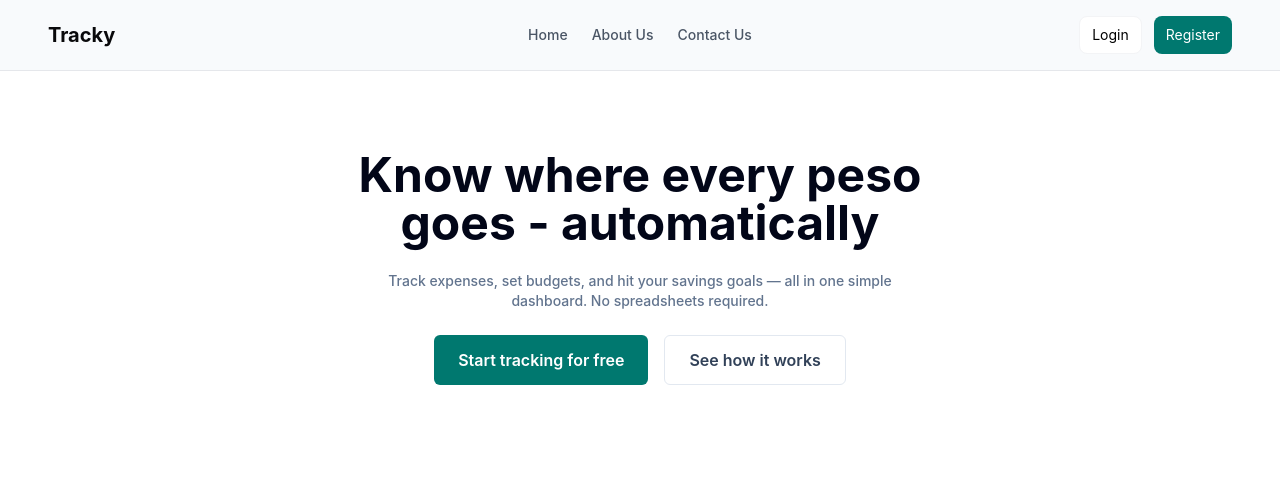
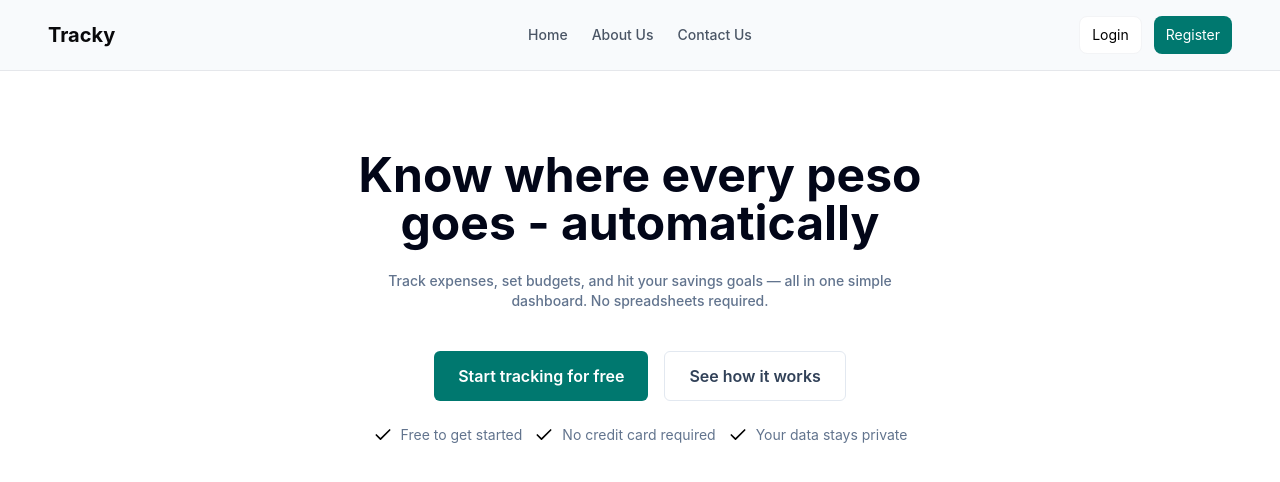
Before and after one commit to nikkoensomo/tracky, a React (Vite) app in the folder client/: page / in a window 1280 px wide. Shown: the top 482 px of the page. Built offline with nearby package versions, Linux system fonts and the light colour scheme; no server answers.

Commit message:
feat: added new styles in landing page

```diff
--- a/client/src/components/sections/heros/LandingPageHero.tsx
+++ b/client/src/components/sections/heros/LandingPageHero.tsx
@@ -1,3 +1,4 @@
+import { Check } from 'lucide-react';
 import CTAButtonOne from "../../buttons/CTAButtonOne";
 import CTAButtonTwo from "../../buttons/CTAButtonTwo";
 
@@ -13,12 +14,11 @@ const LandingPageHero = () => {
     return (
         <>
             <section className="flex flex-col gap-6 px-4 py-20 items-center text-center">
-
                     <h1 className="text-5xl text-slate-950 font-bold max-w-2xl">
                         Know where every peso goes - automatically
                     </h1>
 
-                    <p className="text-sm text-slate-500 font-medium max-w-xl">
+                    <p className="text-sm text-slate-500 font-medium max-w-xl mb-4">
                         Track expenses, set budgets, and hit your savings goals — all in one simple dashboard.
                         No spreadsheets required.
                     </p>
@@ -32,6 +32,23 @@ const LandingPageHero = () => {
                         />
                     </div>
 
+                    <div className="flex justify-between gap-3">
+                        <div className="flex gap-2">
+                            <Check size={20}/>
+                            <span className="text-slate-500 text-sm">Free to get started</span>
+                        </div>
+
+                        <div className="flex gap-2">
+                            <Check size={20}/>
+                            <span className="text-slate-500 text-sm">No credit card required</span>
+                        </div>
+
+                        <div className="flex gap-2">
+                            <Check size={20}/>
+                            <span className="text-slate-500 text-sm">Your data stays private</span>
+                        </div>
+                    </div>
+
             </section>
         </>
     )
```
